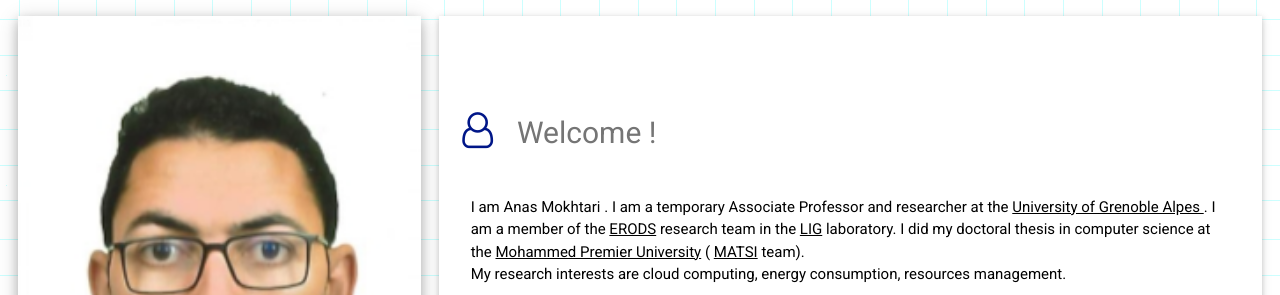
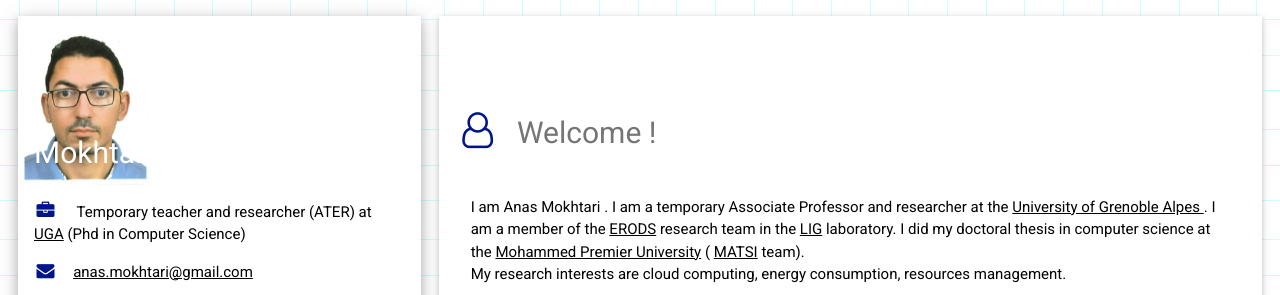
Before and after one commit to anasmokhtari/anasmokhtari.github.io, a plain HTML site: page index.html in a window 1280 px wide. Shown: the top 295 px of the page. Drawn offline with Linux system fonts and the light colour scheme.

Commit message:
Construction de la page principale

```diff
--- a/index.html
+++ b/index.html
@@ -23,7 +23,7 @@ html,body,h1,h2,h3,h4,h5,h6 {font-family: "Roboto", sans-serif}
 
       <div class="w3-white w3-text-black w3-card-4">
         <div class="w3-display-container">
-          <img src="images/image.png" style="width:100%" alt="Avatar">
+          <img src="images/image.png" style="width:33%" alt="Avatar">
           <div class="w3-display-bottomleft w3-container w3-text-white">
             <h2>Mokhtari Anas</h2>
           </div>
```
